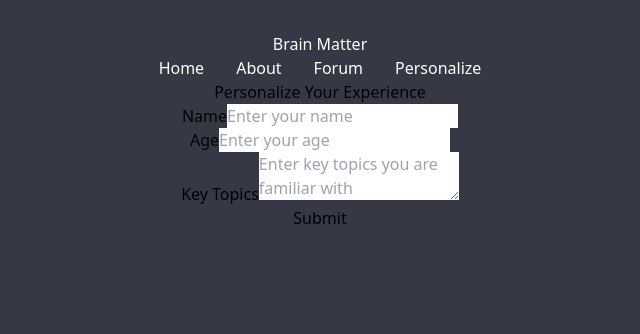
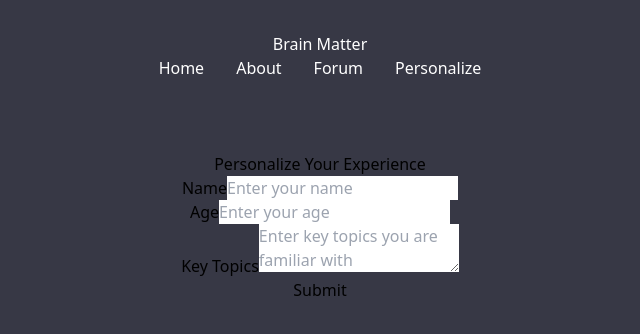
Before and after one commit to bilalrashid0197/hawkhacks-project, a React (Vite) app: page /personalize in a window 1280 px wide. Shown: the top 334 px of the page, without its empty margins (320-960 px from the left). Built offline with nearby package versions, Linux system fonts and the light colour scheme.

Commit message:
Additional UI changes/fixes

```diff
--- a/src/App.jsx
+++ b/src/App.jsx
@@ -6,6 +6,7 @@ import About from './scenes/about/index.jsx';
 import Brain from './scenes/brain/index.jsx';
 import Personalize from './scenes/personalize/index.jsx'; // Adjust the import path as necessary
 import Navbar from './components/Navbar'; // Adjust the import path as necessary
+import Forum from './scenes/forum/index.jsx';
 
 function App() {
   return (
@@ -15,6 +16,7 @@ function App() {
           <Route path="/" element={<Home />} />
           <Route path="/home" element={<Home />} />
           <Route path="/brain" element={<Brain />} />
+          <Route path="/forum" element={<Forum />} />
           <Route path="/about" element={<About />} />
           <Route path="/personalize" element={<Personalize />} />
         </Routes>
--- /dev/null
+++ b/src/scenes/forum/index.jsx
@@ -0,0 +1,12 @@
+import Navbar from '../../components/Navbar';
+
+const Forum = () => {
+  return (
+    <div>
+      <Navbar />
+      Forum
+    </div>
+  )
+};
+
+export default Forum;
--- a/src/scenes/personalize/index.jsx
+++ b/src/scenes/personalize/index.jsx
@@ -17,8 +17,12 @@ const Personalize = () => {
   return (
     <div className="min-h-screen flex flex-col  text-white">
       <Navbar />
-      <div className="flex flex-col items-center justify-center w-full flex-grow p-5">
-        <form onSubmit={handleSubmit} className="bg-gray-800 p-8 rounded shadow-md w-full max-w-md">
+      <br></br>
+      <br></br>
+      <br></br>
+
+      <div className="flex flex-col  items-left-align w-full flex-grow p-5">
+        <form onSubmit={handleSubmit} className=" p-8   w-full max-w-md">
           <h2 className="text-3xl font-bold mb-6 text-center">Personalize Your Experience</h2>
           <div className="mb-4">
             <label className="block text-sm font-semibold mb-2" htmlFor="name">
```
